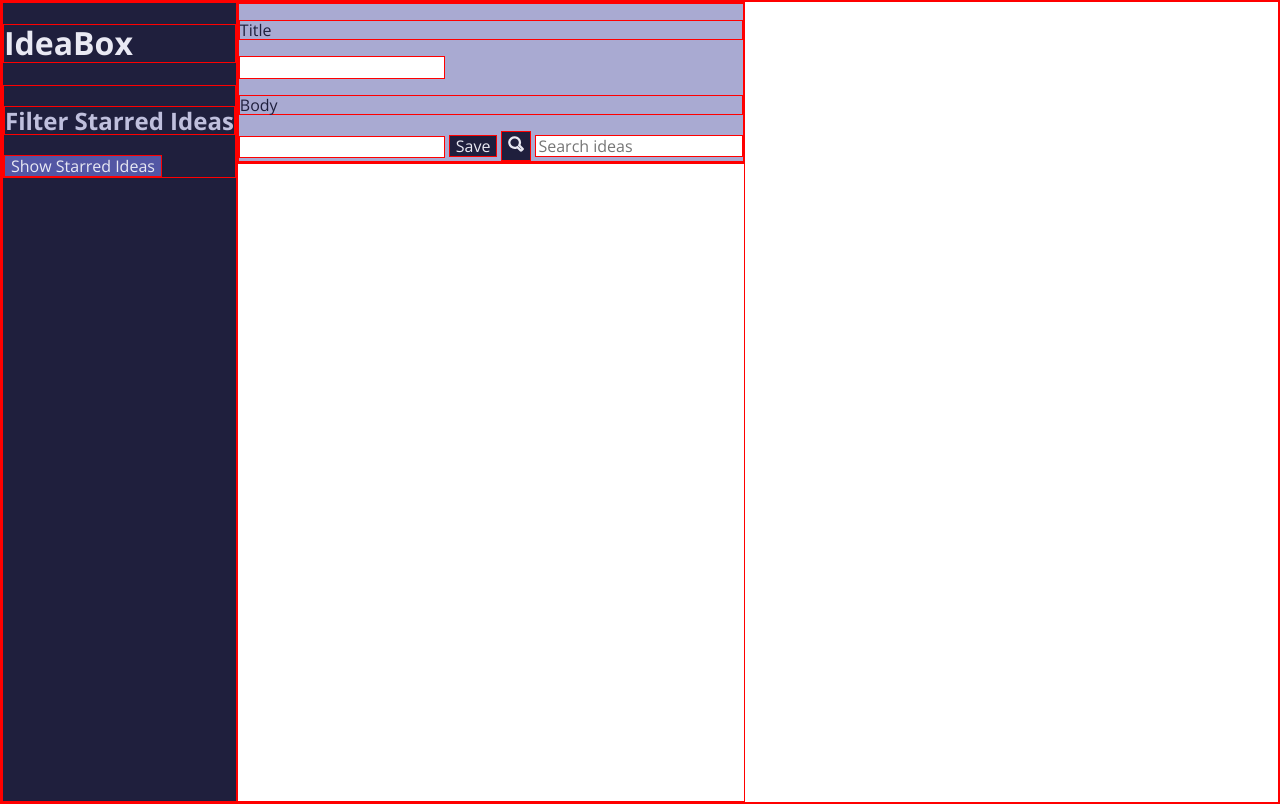
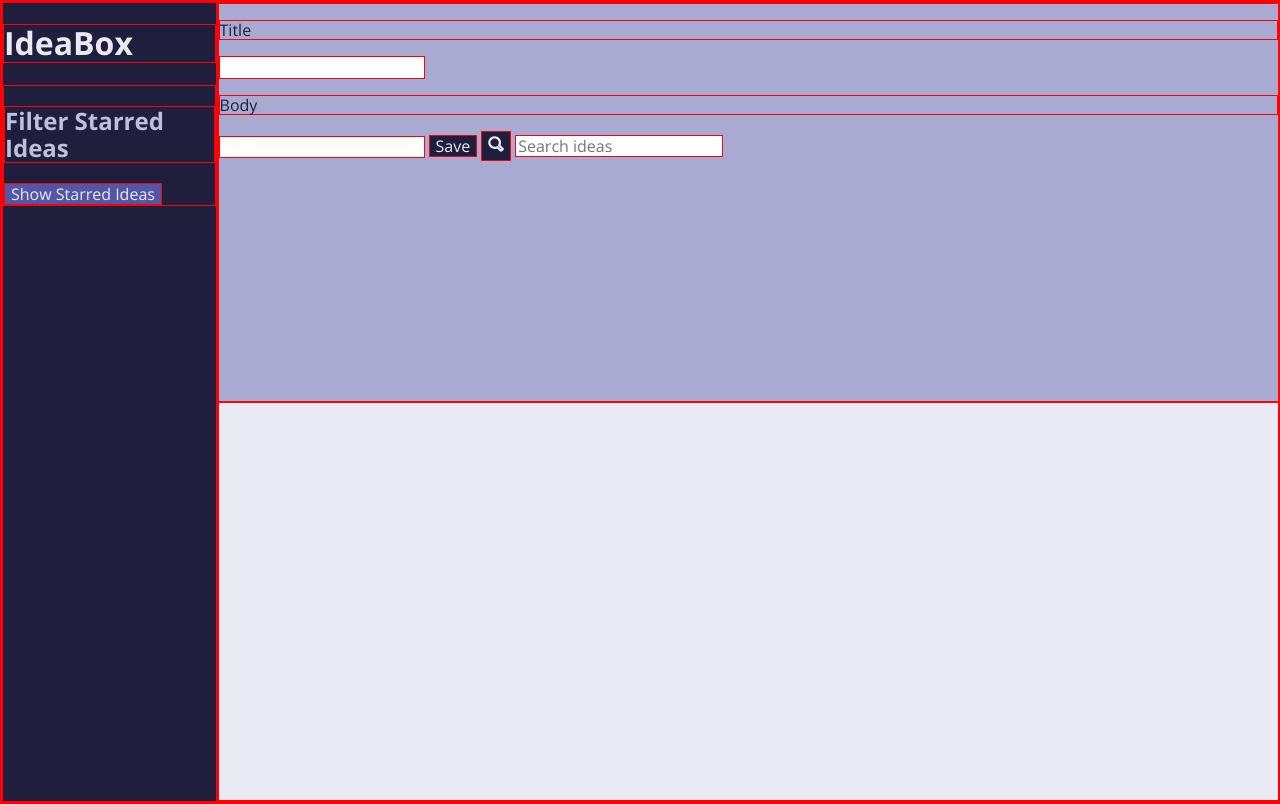
Before and after one commit to jfarelli/ideabox, a plain HTML site: page index.html in a window 1280 px wide. Drawn offline with nearby package versions, Linux system fonts and the light colour scheme.

Commit message:
got flexbox working

```diff
--- a/index.html
+++ b/index.html
@@ -16,8 +16,8 @@
         <button class="starred-button">Show Starred Ideas</button>
       </div>
     </nav>
-    <section>
-      <div class="container">
+    <div class="content-wrapper">
+    <section class="form-container">
         <p>Title</p>
         <input type="text" name="idea-title" id="idea-title"></input>
         <p>Body</p>
@@ -27,9 +27,10 @@
           <img src="assets/search.svg" alt="magnifying-glass">
         </button>
         <input type="text" name="search-box" id="search-box" placeholder="Search ideas"></input>
-      </div>
-      <div>
-      </div>
+    </section>
+    <section class="notes-container">
+    </section>
+  </div>
   </body>
   <script type="text/javascript" src="Idea.js"></script>
   <script type="text/javascript" src="main.js"></script>
--- a/styles.css
+++ b/styles.css
@@ -11,6 +11,7 @@ nav{
   background-color: #1F1F3D;
   color: #e9e9f3;
   font-family: Open Sans, Bold;
+  width: 16rem;
 }
 /* adjust html for separation line? or adjust css borders*/
 div .filter {
@@ -19,8 +20,24 @@ div .filter {
   color: #BFBFDD;
 }
 
-.container {
+.content-wrapper {
+  width: 100%;
+  display: flex;
+  align-items: stretch;
+  flex-direction: column;
+}
+
+.form-container {
   background-color: #a9aad2;
+  width: 300px;
+  height: 50%;
+  width: 100%;
+}
+
+.notes-container {
+  background-color: #EAEAF4;
+  height: 50%;
+  width: 100%;
 }
 
 .starred-button {
```
